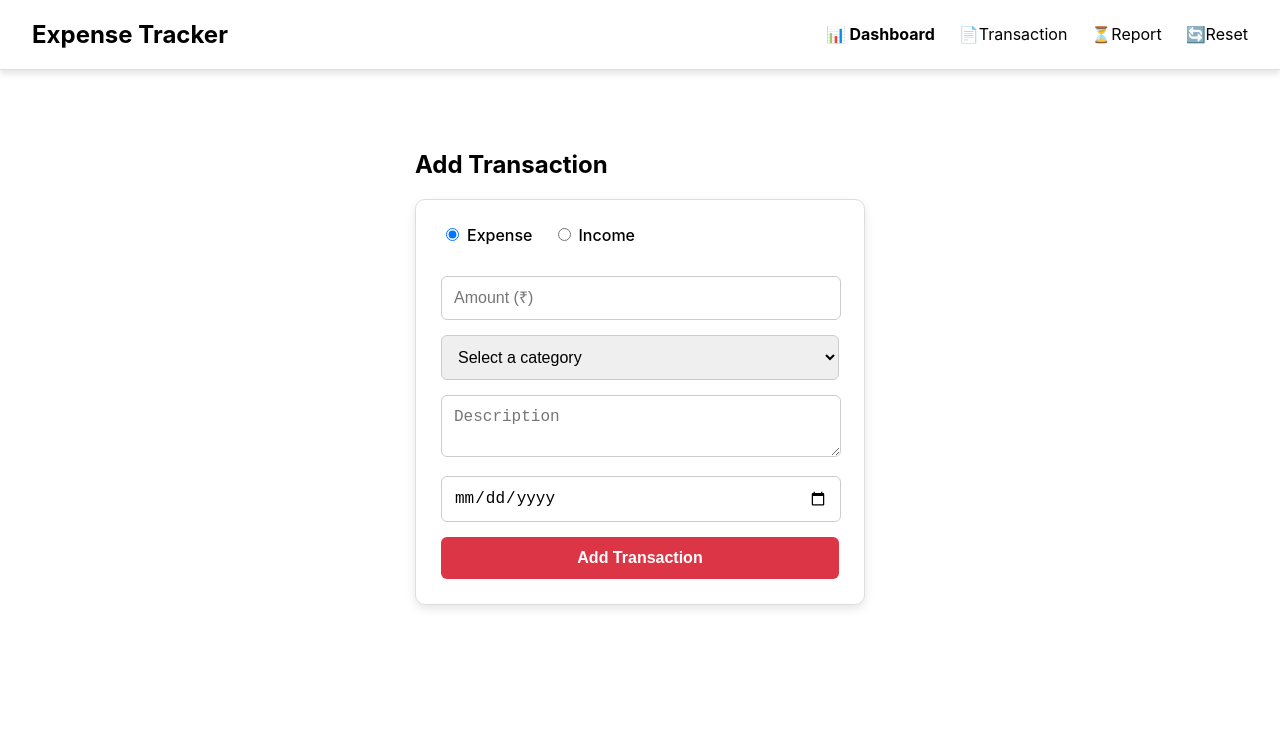
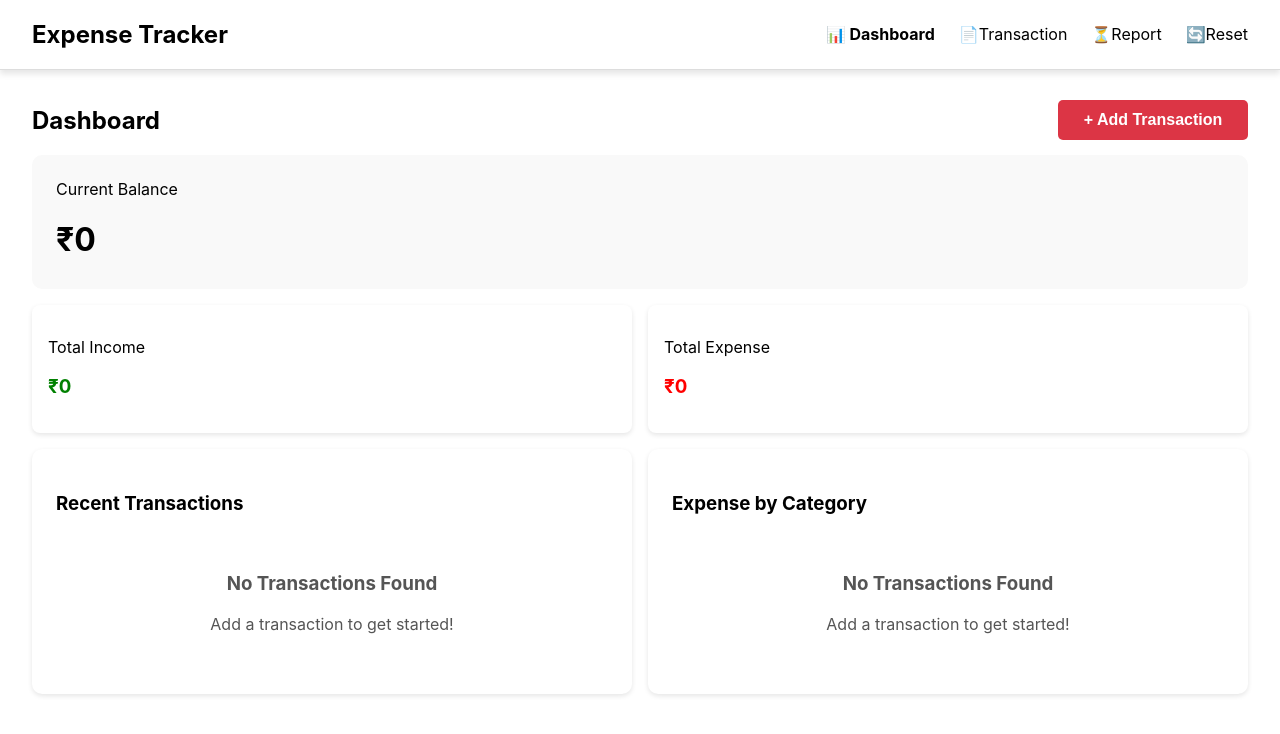
Before and after one commit to Mohan0416/Expense-Tracker, a React (Vite) app in the folder client/: page / in a window 1280 px wide. Shown: the top 734 px of the page. Built offline with nearby package versions, Linux system fonts and the light colour scheme.

Commit message:
dashboard page created

```diff
--- a/client/package.json
+++ b/client/package.json
@@ -10,7 +10,9 @@
     "preview": "vite preview"
   },
   "dependencies": {
+    "chart.js": "^4.4.8",
     "react": "^19.0.0",
+    "react-chartjs-2": "^5.3.0",
     "react-dom": "^19.0.0",
     "react-router-dom": "^7.4.0"
   },
--- a/client/src/App.jsx
+++ b/client/src/App.jsx
@@ -13,8 +13,8 @@ const App = () => {
       <div>
         <Navbar/>
         <Routes>
-          <Route path="/" element={<AddTransaction />} />
-          <Route path="/dashboard" element={<Dashboard />} />
+          <Route path="/add-transaction" element={<AddTransaction />} />
+          <Route path="/" element={<Dashboard />} />
           <Route path="/transaction" element={<Transaction />} />
           <Route path="/report" element={<Report />} />
           <Route path="*" element={<NotFound/>}/>
--- /dev/null
+++ b/client/src/Components/RecentTransactions.jsx
@@ -0,0 +1,36 @@
+import React from "react";
+
+function RecentTransactions({ transactions }) {
+  const categoryEmojis = {
+    Salary: "💰",
+    Groceries: "🛒",
+    Dining: "🍽",
+    Transport: "🚗",
+    Entertainment: "🎭",
+    Others: "📝",
+  };
+  return (
+    <>
+      <ul>
+        {transactions
+          .slice(-8)
+          .reverse()
+          .map((tx, index) => (
+            <li key={index} className="transaction-item">
+              <span className="transaction-category">
+                {categoryEmojis[tx.category]} {tx.category}
+              </span>
+              <span
+                className={`transaction-amount ${
+                  tx.type === "Income" ? "income" : "expense"
+                }`}
+              >
+                ₹{tx.amount.toLocaleString()}
+              </span>
+            </li>
+          ))}
+      </ul>
+    </>
+  );
+}
+export default RecentTransactions;
--- /dev/null
+++ b/client/src/Components/TransactionCards.jsx
@@ -0,0 +1,24 @@
+import React from "react";
+
+function TransactionCards({ income, balance, expense }) {
+  return (
+    <div className="transaction-cards">
+      <div className="balance-card">
+        <p>Current Balance</p>
+        <h1>₹{balance.toLocaleString()}</h1>
+      </div>
+      <div className="summary-cards">
+        <div className="income-card">
+          <p>Total Income</p>
+          <h3 className="income">₹{income.toLocaleString()}</h3>
+        </div>
+        <div className="expense-card">
+          <p>Total Expense</p>
+          <h3 className="expense">₹{expense.toLocaleString()}</h3>
+        </div>
+      </div>
+    </div>
+  );
+}
+
+export default TransactionCards;
--- a/client/src/pages/Dashboard.jsx
+++ b/client/src/pages/Dashboard.jsx
@@ -1,9 +1,112 @@
-import React from 'react'
+import React, { useEffect, useState } from "react";
+import "../styles/Dashboard.css";
+import TransactionCards from "../Components/TransactionCards";
+import RecentTransactions from "../Components/RecentTransactions";
+import { Bar } from "react-chartjs-2";
+import {
+  Chart as ChartJS,
+  CategoryScale,
+  LinearScale,
+  BarElement,
+  Title,
+  Tooltip,
+  Legend,
+} from "chart.js";
+import NoTransactions from "../Components/NoTransactions";
+import { useNavigate } from "react-router-dom";
 
-const Dashboard = () => {
+ChartJS.register(CategoryScale, LinearScale, BarElement, Title, Tooltip, Legend);
+
+function Dashboard() {
+  const [transactions, setTransactions] = useState([]);
+  const [totalIncome, setTotalIncome] = useState(0);
+  const [totalExpense, setTotalExpense] = useState(0);
+  const [balance, setBalance] = useState(0);
+  const [categoryData, setCategoryData] = useState({});
+  const [maxExpense, setMaxExpense] = useState(0);
+
+  const categories = ["Salary", "Groceries", "Dining", "Transport", "Entertainment", "Others"];
+  const navigate = useNavigate();
+
+  useEffect(() => {
+    const existingTransactions = JSON.parse(localStorage.getItem("transactions")) || [];
+    setTransactions(existingTransactions);
+    let income = 0;
+    let expense = 0;
+    let categoryBreakDown = {};
+    let highestExpense = 0;
+    categories.forEach((cat) => (categoryBreakDown[cat] = 0));
+    existingTransactions.forEach((tx) => {
+      if (tx.type === "Income") {
+        income += tx.amount;
+      } else {
+        expense += tx.amount;
+        categoryBreakDown[tx.category] = (categoryBreakDown[tx.category] || 0) + tx.amount;
+        if (categoryBreakDown[tx.category] > highestExpense) {
+          highestExpense = categoryBreakDown[tx.category];
+        }
+      }
+    });
+
+    setTotalExpense(expense);
+    setTotalIncome(income);
+    setBalance(income - expense);
+    setCategoryData(categoryBreakDown);
+    setMaxExpense(highestExpense);
+  }, []);
+
+  const chartData = {
+    labels: categories,
+    datasets: [
+      {
+        label: "Expenses per Category",
+        data: categories.map((cat) => categoryData[cat] || 0),
+        backgroundColor: ["#FF6384", "#36A2EB", "#FFCE56", "#4CAF50", "#9966FF", "#FFA07A"],
+      },
+    ],
+  };
+
+  const chartOptions = {
+    scales: {
+      y: {
+        beginAtZero: true,
+        suggestedMax: maxExpense > 0 ? maxExpense * 1.2 : 10,
+        grid: { display: false },
+      },
+      x: {
+        grid: { display: false },
+      },
+    },
+    maintainAspectRatio: false,
+  };
+
   return (
-    <div>Dashboard</div>
-  )
+    <div className="dashboard">
+      <div className="dashboard-inner">
+        <h2>Dashboard</h2>
+        <button className="add-transaction" onClick={() => navigate("/add-transaction")}>
+          + Add Transaction
+        </button>
+      </div>
+      <TransactionCards balance={balance} income={totalIncome} expense={totalExpense} />
+      <div className="transactions-chart-row">
+        <div className="transactions half-width">
+          <h3>Recent Transactions</h3>
+          {transactions.length === 0 ? <NoTransactions /> : <RecentTransactions transactions={transactions} />}
+        </div>
+        <div className="expense-chart half-width">
+          <h3>Expense by Category</h3>
+          {chartData.datasets[0].data.every((value) => value === 0) ? (
+            <NoTransactions />
+          ) : (
+            <div className="chart-container">
+              <Bar data={chartData} options={chartOptions} />
+            </div>
+          )}
+        </div>
+      </div>
+    </div>
+  );
 }
 
-export default Dashboard
+export default Dashboard;
--- /dev/null
+++ b/client/src/styles/Dashboard.css
@@ -0,0 +1,86 @@
+
+.dashboard {
+    padding:1rem 2rem;
+  }
+
+  .balance-card {
+    background: #f9f9f9;
+    padding: 0.5rem 1.5rem;
+    border-radius: 10px;
+    margin-bottom: 1rem;
+  }
+
+  .summary-cards {
+    display: flex;
+    gap: 1rem;
+  }
+
+  .income-card, .expense-card {
+    flex: 1;
+    background: #fff;
+    padding: 1rem;
+    border-radius: 8px;
+    box-shadow: 0 2px 5px rgba(0, 0, 0, 0.1);
+  }
+  .add-transaction {
+    background: #dc3545;
+    color: white;
+    padding: 0.7rem 1.5rem;
+    border: none;
+    border-radius: 5px;
+    cursor: pointer;
+    height: 40px;
+    width: 190px;
+  }
+
+.dashboard-inner{
+    display: flex;
+    justify-content: space-between;
+    align-items: center;
+  }
+
+  .transactions-chart-row {
+    display: flex;
+    gap: 1rem;
+    margin-top: 1rem;
+  }
+
+  .transactions {
+    flex: 1;
+    background: #fff;
+    padding: 1.5rem;
+    border-radius: 10px;
+    box-shadow: 0 2px 5px rgba(0, 0, 0, 0.1);
+  }
+
+  .transactions ul {
+    list-style: none;
+    padding: 0;
+  }
+
+  .transactions li {
+    padding: 0.5rem 0;
+    border-bottom: 1px solid #ddd;
+    display: flex;
+        justify-content: space-between;
+  }
+
+.expense-chart {
+    flex: 1;
+    background: #fff;
+    padding: 1.5rem;
+    border-radius: 10px;
+    box-shadow: 0 2px 5px rgba(0, 0, 0, 0.1);
+  }
+
+  .chart-container {
+    height: 350px;
+    width: 100%;
+    display: flex;
+    justify-content: center;
+  }
+
+  .chart-container canvas {
+    width: 90% !important;
+    height: 100% !important;
+  }
```
Also changed, not shown: 1 other file (tests, documents, lock files or other folders).
